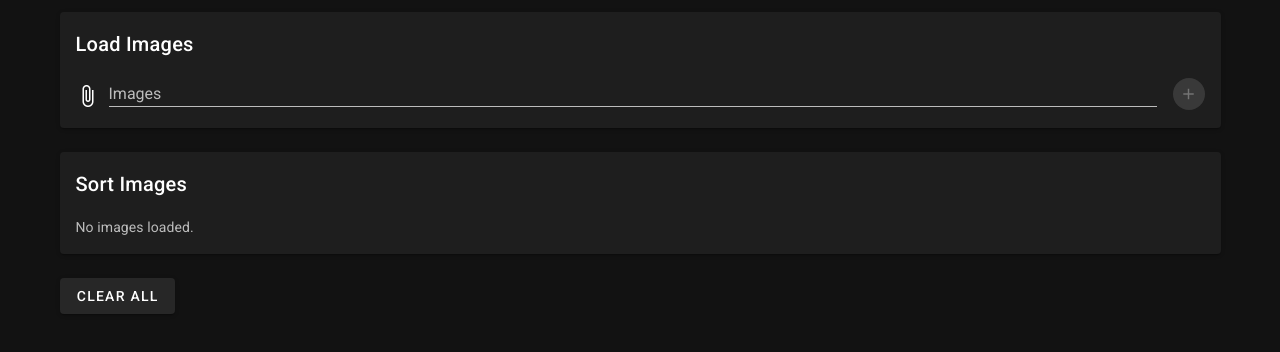
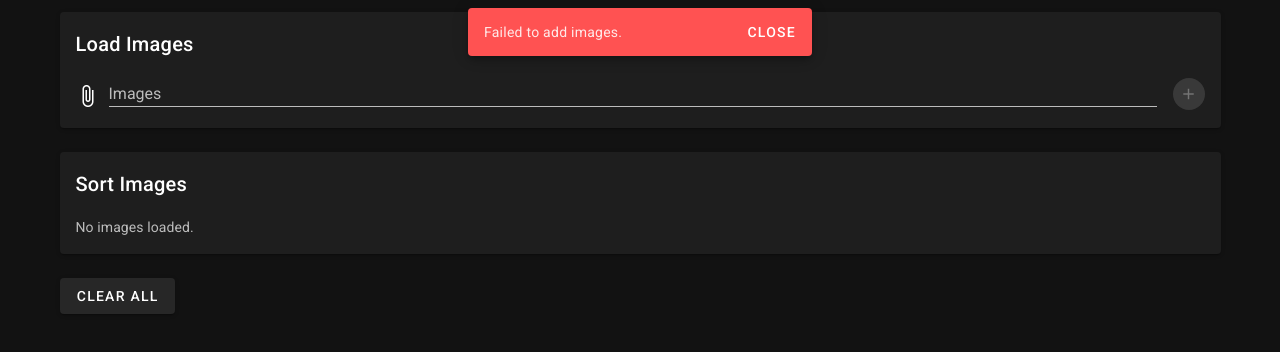
Before and after one commit to jamiecorrigan/pdfify, a Vue app: page / in a window 1280 px wide. Shown: the top 352 px of the page. Built offline with nearby package versions, Linux system fonts and the light colour scheme.

Commit message:
feat: add snackbar on image add error.

```diff
--- a/src/App.vue
+++ b/src/App.vue
@@ -4,7 +4,10 @@
       <VContainer>
         <VRow>
           <VCol cols="12">
-            <ImageInput @add="addImages" />
+            <ImageInput
+              @add="addImages"
+              @error="addImagesError = true"
+            />
           </VCol>
         </VRow>
         <VRow>
@@ -25,6 +28,22 @@
       </VContainer>
     </VMain>
     <ImagePreview :image.sync="previewImage" />
+    <VSnackbar
+      v-model="addImagesError"
+      color="error"
+      top
+    >
+      Failed to add images.
+      <template v-slot:action="{ attrs }">
+        <VBtn
+          text
+          v-bind="attrs"
+          @click="addImagesError = false"
+        >
+          Close
+        </VBtn>
+      </template>
+    </VSnackbar>
   </VApp>
 </template>
 
@@ -43,6 +62,7 @@ export default {
   data: () => ({
     images: [],
     previewImage: null,
+    addImagesError: true,
   }),
   methods: {
     addImages(newImages) {
--- a/src/components/ImageInput.vue
+++ b/src/components/ImageInput.vue
@@ -44,8 +44,8 @@ export default {
       try {
         const images = await Promise.all(this.files.map(this.getImage));
         this.$emit('add', images);
-      } catch (error) {
-        console.log(error);
+      } catch (_) {
+        this.$emit('error');
       }
 
       this.loading = false;
```
